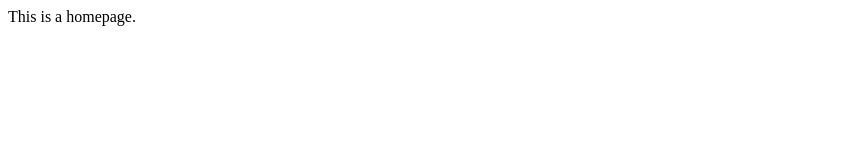
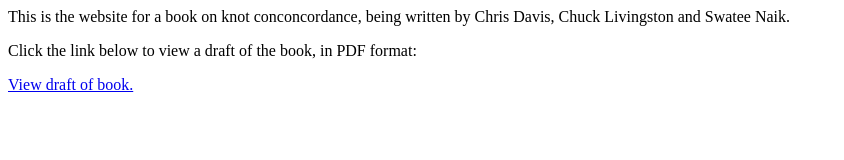
Before and after one commit to chuck-livingston/Concordance_Book, a plain HTML site: page index.html in a window 1280 px wide. Shown: the whole page, without its empty margins (0-844 px from the left). Drawn offline with Linux system fonts and the light colour scheme.

Commit message:
Update index.html

```diff
--- a/index.html
+++ b/index.html
@@ -1,3 +1,9 @@
 <html>
-  This is a homepage.
+  This is the website for a book on knot conconcordance, being written by Chris Davis, Chuck Livingston and Swatee Naik.
+
+<body>
+
+    <p>Click the link below to view a draft of the book, in  PDF format:</p>
+    <a href="Concordance_Book.pdf" target="_blank">View draft of book.</a>
+</body>
 </html>
```
